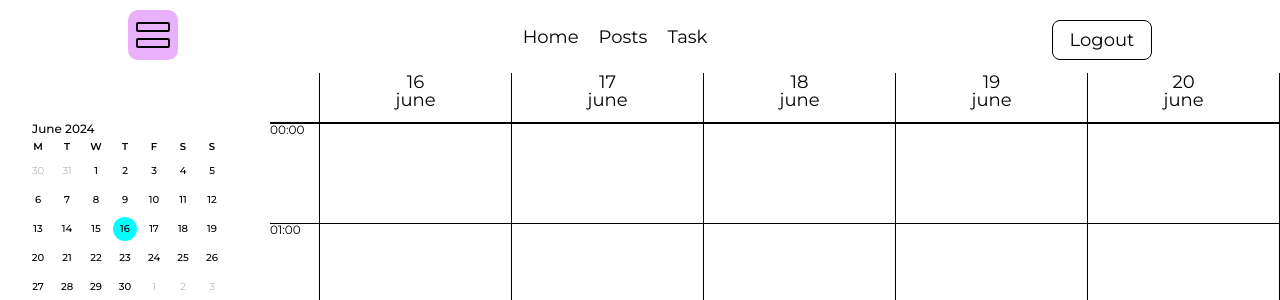
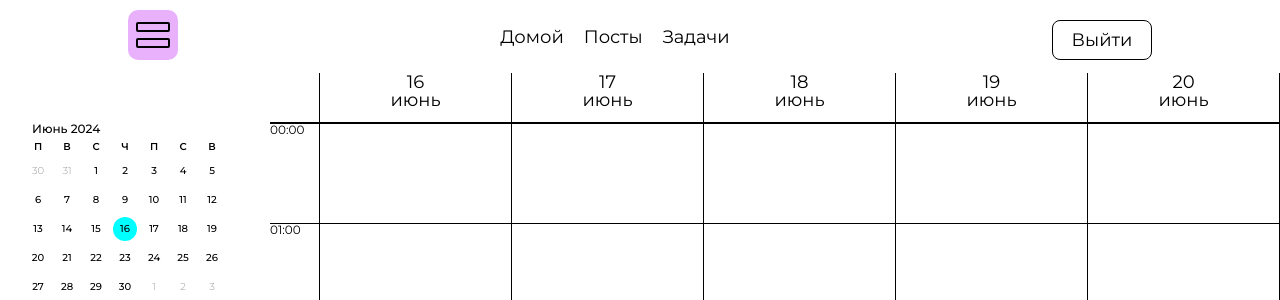
Before and after one commit to vova17s/todo, a Django app: page /task/ in a window 1280 px wide. Shown: the top 300 px of the page. Run offline with Django 4.2, Linux system fonts and the light colour scheme; the visitor is signed in with stand-in values (Sample User, id 1); data that the repository does not hold is empty; parts of the project's set-up code (start-up, migrations or seed data) failed here and were passed over.

Commit message:
new fixes

```diff
--- a/todo/static/pages/css/homepage.css
+++ b/todo/static/pages/css/homepage.css
@@ -35,6 +35,7 @@
 
 .img-head {
   justify-self: end;
+  min-width: 100%;
 }
 
 .swiper {
--- a/todo/static/pages/css/task-main.css
+++ b/todo/static/pages/css/task-main.css
@@ -90,6 +90,7 @@
   border-radius: 5px;
 
   &.closed {
+    background-color: #34b800;
     text-decoration: line-through;
   }
 }
--- a/todo/static/pages/js/calendar/consts.js
+++ b/todo/static/pages/js/calendar/consts.js
@@ -1,26 +1,26 @@
 export const currentDate = new Date();
 
 export const weekDays = [
-  "monday",
-  "tuesday",
-  "wednesday",
-  "thursday",
-  "friday",
-  "saturday",
-  "sunday"
+  "понедельник",
+  "вторник",
+  "среда",
+  "четверг",
+  "пятница",
+  "суббота",
+  "воскресенье"
 ];
 
 export const months = {
-  january: 31,
-  february: currentDate.getFullYear() % 4 == 0 ? 29 : 28,
-  march: 31,
-  april: 30,
-  may: 31,
-  june: 30,
-  july: 31,
-  august: 31,
-  september: 30,
-  october: 31,
-  november: 30,
-  december: 31
+  январь: 31,
+  февраль: currentDate.getFullYear() % 4 == 0 ? 29 : 28,
+  март: 31,
+  апрель: 30,
+  май: 31,
+  июнь: 30,
+  июль: 31,
+  август: 31,
+  сентябрь: 30,
+  октябрь: 31,
+  ноябрь: 30,
+  декабрь: 31
 };
--- a/todo/static/pages/js/lib/tasks.js
+++ b/todo/static/pages/js/lib/tasks.js
@@ -1,5 +1,7 @@
 const OPEN_STATUS_ID = "826eda8f-7a36-45d1-950d-6b9b33194a67";
 const CLOSE_STATUS_ID = "9b46d68b-b58d-4732-a65b-cf1ab2c44598";
+// const OPEN_STATUS_ID = "6ce7a55b-bb05-4323-9909-adebf78aa9e5";
+// const CLOSE_STATUS_ID = "a9e4a890-f309-4a2e-9275-932f9581cd5a";
 
 const toggleConfirmModal = (event) => {
   if (event.target !== event.currentTarget) return;
@@ -29,8 +31,6 @@ export const renderTask = async (day, task) => {
   const taskChild = document.createElement("div");
 
   taskChild.onclick = (event) => {
-    console.log(task.id);
-    console.log(task.plane_finished_time);
     localStorage.setItem("current_task_id", task.id);
     localStorage.setItem(
       "current_task_config",
@@ -47,6 +47,13 @@ export const renderTask = async (day, task) => {
         }
       })
     );
+    const togglePlace = document.getElementById("task-place__toggle");
+    const namePlace = document.getElementById("task-place__name");
+
+    namePlace.innerText = task.title;
+    togglePlace.innerText =
+      task.status_id === OPEN_STATUS_ID ? "Закрыть" : "Открыть";
+
     toggleConfirmModal(event);
   };
 
--- a/todo/static/pages/js/tasks.js
+++ b/todo/static/pages/js/tasks.js
@@ -2,6 +2,8 @@ const dateRegex = /[2][0][0-9][0-9]-[0-1][0-9]-[0-3][0-9]/gm;
 const timeRegex = /[0-2][0-9]:[0-5][0-9]/gm;
 const OPEN_STATUS_ID = "826eda8f-7a36-45d1-950d-6b9b33194a67";
 const CLOSE_STATUS_ID = "9b46d68b-b58d-4732-a65b-cf1ab2c44598";
+// const OPEN_STATUS_ID = "6ce7a55b-bb05-4323-9909-adebf78aa9e5";
+// const CLOSE_STATUS_ID = "a9e4a890-f309-4a2e-9275-932f9581cd5a";
 
 const getCredential = (key) => {
   const matches = document.cookie.match(
@@ -33,8 +35,7 @@ const closeTask = (event) => {
   const currentTaskConfig = JSON.parse(
     localStorage.getItem("current_task_config")
   );
-  console.log(currentTaskId);
-  console.log(currentTaskConfig);
+
   fetch(`/api/v1/crud/task/${currentTaskId}/`, currentTaskConfig).then(() => {
     toggleConfirmModal(event);
     window.location.reload();
--- a/todo/templates/components/app-header.html
+++ /dev/null
@@ -1 +0,0 @@
-<header></header>
--- a/todo/templates/components/confirm-close-modal.html
+++ b/todo/templates/components/confirm-close-modal.html
@@ -3,7 +3,11 @@
 <article class="modal-task__background" id="modal-confirm" onclick="toggleConfirmModal(event)">
   <section class="modal-task__body">
     <div class="modal-task-head">
-      <p class="text__default">Really toggle task?</p>
+      <p class="text__default">
+        <span id="task-place__toggle">Закрыть</span>
+        задачу
+        <span id="task-place__name">фыва</span>?
+      </p>
       <img
         class="modal-task-img"
         src="{% static 'public/plus.svg' %}"
@@ -17,7 +21,7 @@
         class="button__default"
         type="submit"
         onclick="closeTask(event)"
-      >Toggle task</button>
+      >Да</button>
     </div>
     </div>
   </section>
--- a/todo/templates/components/create-task-modal.html
+++ b/todo/templates/components/create-task-modal.html
@@ -3,7 +3,7 @@
 <article class="modal-task__background" id="modal-create" onclick="toggleCreateModal(event)">
   <section class="modal-task__body">
     <div class="modal-task-head">
-      <p class="text__default">Create new task</p>
+      <p class="text__default">Новая задача</p>
       <img
         class="modal-task-img"
         src="{% static 'public/plus.svg' %}"
@@ -16,35 +16,35 @@
       <input
         type="text"
         class="input__default"
-        placeholder="Title"
+        placeholder="Название"
         name="title"
         required
       />
       <input
         type="text"
         class="input__default"
-        placeholder="Description"
+        placeholder="Описание"
         name="description"
         required
       />
       <input
         type="text"
         class="input__default"
-        placeholder="Finished date: Year-Month-Day"
+        placeholder="День завершения: год-месяц-день"
         name="plane_finished_date"
         required
       />
       <input
         type="text"
         class="input__default"
-        placeholder="Finished time: 12:12"
+        placeholder="Время завершения: 12:12"
         name="plane_finished_time"
         required
       />
       <button
         class="button__default"
         type="submit"
-      >Create task</button>
+      >Создать</button>
     </form>
     </div>
   </section>
--- a/todo/templates/components/header.html
+++ b/todo/templates/components/header.html
@@ -8,24 +8,24 @@
   </div>
 
   <div class="header-links">
-    <a href="{% url 'homepage' %}" class="link__header text__default"> Home </a>
+    <a href="{% url 'homepage' %}" class="link__header text__default"> Домой </a>
     {% if not request.user.is_authenticated %}
     {% else %}
-    <a href="{% url 'posts' %}" class="link__header text__default">Posts</a>
-    <a href="{% url 'all_task' %}" class="link__header text__default">Task</a>
+    <a href="{% url 'posts' %}" class="link__header text__default">Посты</a>
+    <a href="{% url 'all_task' %}" class="link__header text__default">Задачи</a>
     {% endif %}
 </div>
 
   {% if not request.user.is_authenticated %}
   <a href="{% url 'account_login' %}" class="link__header__login">
     <button class="header-button__login button__default text__default">
-      Login
+      Войти
     </button>
   </a>
   {% else %}
   <a href="{% url 'account_logout' %}" class="link__header__login">
     <button class="header-button__login button__default text__default">
-      Logout
+      Выйти
     </button>
   </a>
   {% endif %}
--- a/todo/templates/components/navbar.html
+++ b/todo/templates/components/navbar.html
@@ -15,17 +15,17 @@
   </div>
 
   <section class="nav-links">
-    <a href="{% url 'homepage' %}" class="link__header text__default"> Home </a>
-    <a href="{% url 'posts' %}" class="link__header text__default">Posts</a>
+    <a href="{% url 'homepage' %}" class="link__header text__default"> Домой </a>
+    <a href="{% url 'posts' %}" class="link__header text__default">Посты</a>
 
     {% if not request.user.is_authenticated %}
     <a href="{% url 'account_login' %}" class="link__header text__default">
-      Login
+      Войти
     </a>
     {% else %}
-    <a href="{% url 'all_task' %}" class="link__header text__default">Task</a>
+    <a href="{% url 'all_task' %}" class="link__header text__default">Задачи</a>
     <a href="{% url 'account_logout' %}" class="link__header text__default">
-      Logout
+      Выйти
     </a>
     {% endif %}
   </section>
--- a/todo/templates/components/social-login.html
+++ b/todo/templates/components/social-login.html
@@ -1,6 +1,6 @@
 {% load static %}
 <div class="container__social">
-    <h2 class="text__default">Or try this</h2>
+    <h2 class="text__default">Или</h2>
     <div class="container-links__social">
         <a class="link__social" href="/accounts/github/login/?process=login">
         <div class="container-img__social">
--- a/todo/templates/posts.html
+++ b/todo/templates/posts.html
@@ -7,13 +7,13 @@
 {% endblock static %}
 
 {% block title %}
-  Tasks | To Do
+  Задачи | To Do
 {% endblock title %}
 
 {% block root %}
 {% include "components/header.html" %}
 <main>
-  <h1 class="text__default">Our posts</h1>
+  <h1 class="text__default">Наши посты</h1>
   <section>
     {% for post in posts %}
       <div class="card-post">
--- a/todo/templates/socialaccount/login.html
+++ b/todo/templates/socialaccount/login.html
@@ -7,19 +7,19 @@
 {% endblock static %}
 
 {% block title %}
-    Sign In with {{ provider }} | To Do
+    Вход {{ provider }} | To Do
 {% endblock title %}
 
 {% block root %}
 {% include 'components/header.html' %}
 <main>
     <h1>
-        Sign In Via {{ provider }}
+        Вход с помощью {{ provider }}
     </h1>
 
     <form action="" method="post">
         {% csrf_token %}
-        <button type="submit" class="button__default button__auth">Continue</button>
+        <button type="submit" class="button__default button__auth">Продолжить</button>
     </form>
 </main>
 {% endblock root %}
--- a/todo/templates/tasks.html
+++ b/todo/templates/tasks.html
@@ -9,7 +9,7 @@
   <link rel="stylesheet" href="{% static 'css/task-modal.css' %}" />
 {% endblock static %}
 
-{% block title %} Tasks | To Do {% endblock title %}
+{% block title %} Задачи | To Do {% endblock title %}
 
 {% block root %}
   {% include "components/header.html" %}
```
Also changed, not shown: todo/templates/homepage.html (+5 -10 lines).
